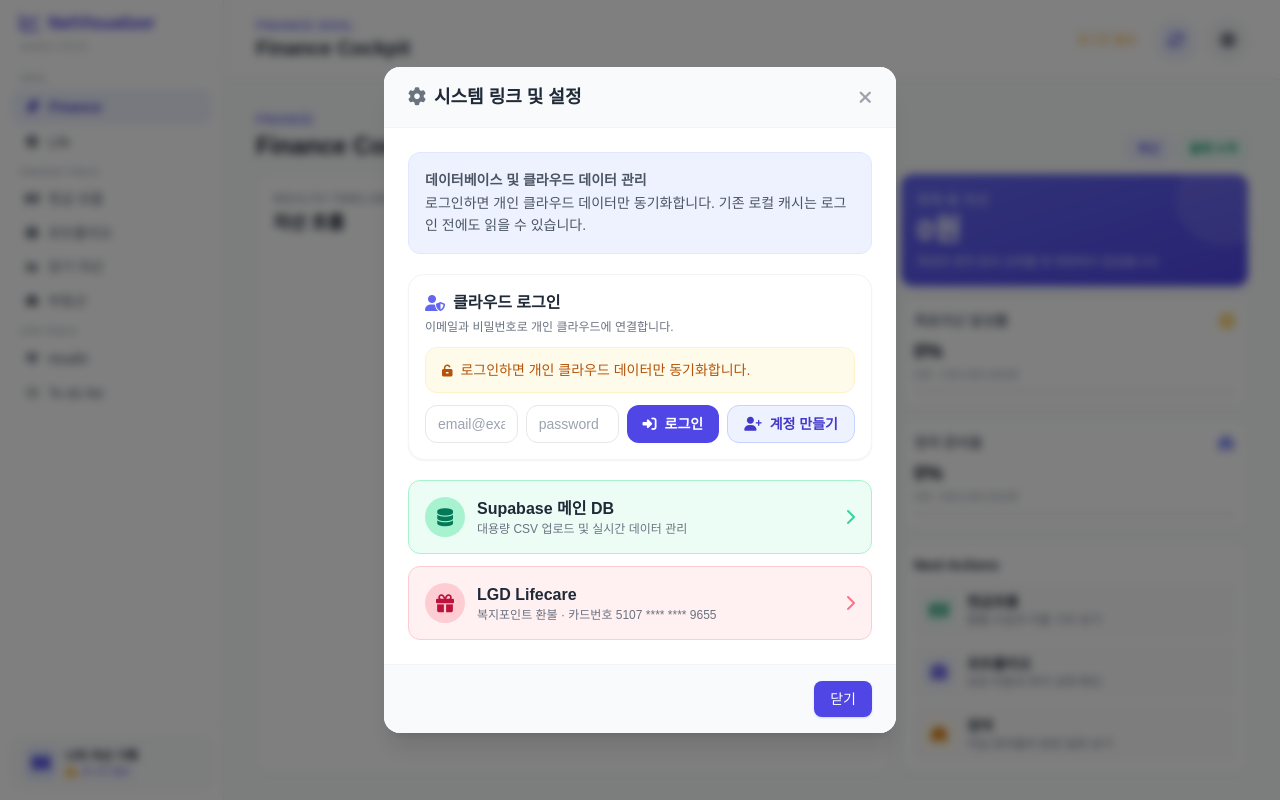
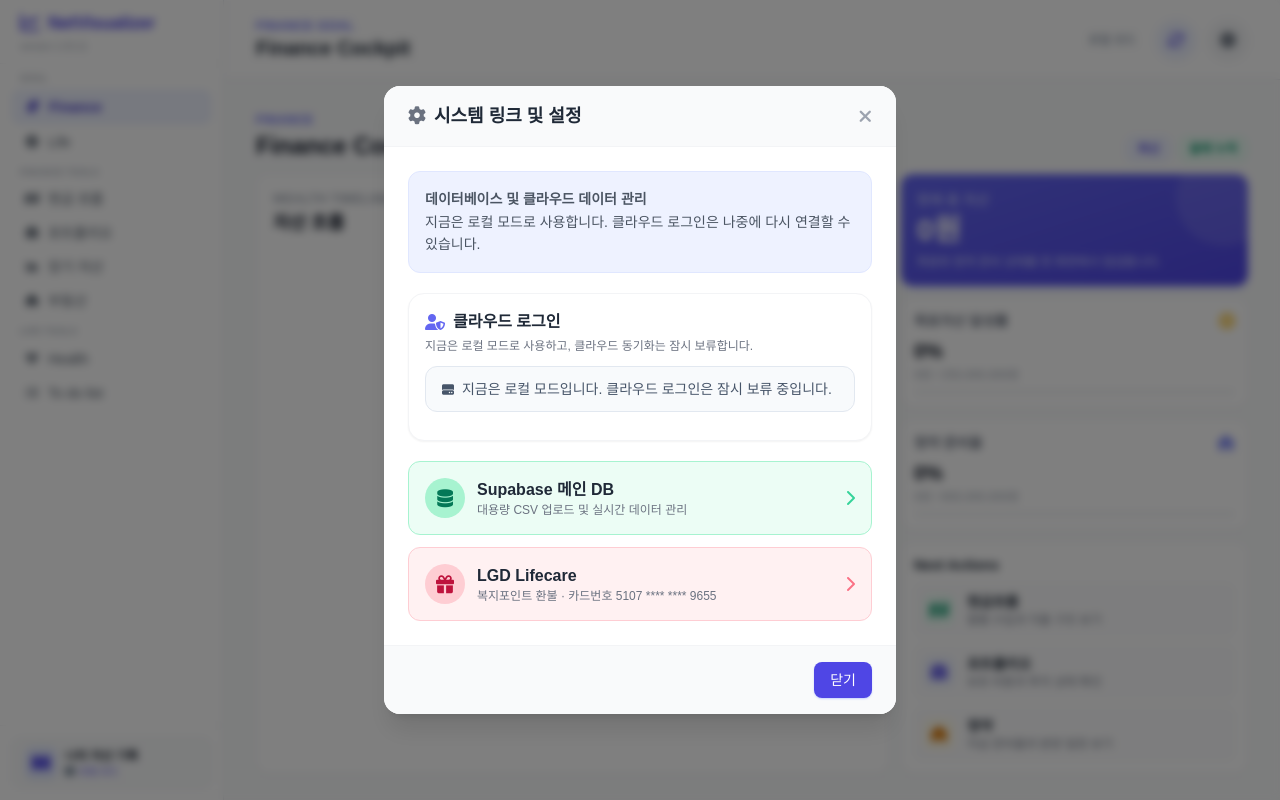
Before and after one commit to ksg0694-ops/NetVisualizer, a website: page index.html in a window 1280 px wide. Both pictures are taken after a click on the button 1228 px from the left and 39 px from the top of the page. Drawn offline with nearby package versions, Linux system fonts and the light colour scheme; a web font is replaced by a local one.

Commit message:
Pause cloud auth for local mode

```diff
--- a/index.html
+++ b/index.html
@@ -28,7 +28,7 @@
     <link rel="stylesheet" href="https://unpkg.com/leaflet@1.9.4/dist/leaflet.css" integrity="sha256-p4NxAoJBhIIN+hmNHrzRCf9tD/miZyoHS5obTRR9BMY=" crossorigin=""/>
     <script src="https://unpkg.com/leaflet@1.9.4/dist/leaflet.js" integrity="sha256-20nQCchB9co0qIjJZRGuk2/Z9VM+kNiyxNV1lvTlZBo=" crossorigin=""></script>
     <!-- Feature modules -->
-    <script src="./js/features/appCore.js?v=20260713-password-auth"></script>
+    <script src="./js/features/appCore.js?v=20260713-local-mode"></script>
     <script src="./js/features/assetTrend.js"></script>
     <script src="./js/features/quantEngine.js?v=20260708-auth-cloud"></script>
     <script src="./js/features/realEstate.js?v=20260621-dsr-target-summary"></script>
@@ -1611,7 +1611,7 @@
             <div class="p-6 overflow-y-auto space-y-5">
                 <div class="text-sm text-gray-600 bg-indigo-50 p-4 rounded-xl border border-indigo-100 leading-relaxed">
                     <strong>데이터베이스 및 클라우드 데이터 관리</strong><br>
-                    로그인하면 개인 클라우드 데이터만 동기화합니다. 기존 로컬 캐시는 로그인 전에도 읽을 수 있습니다.
+                    지금은 로컬 모드로 사용합니다. 클라우드 로그인은 나중에 다시 연결할 수 있습니다.
                 </div>
 
                 <div class="rounded-2xl border border-gray-100 bg-white p-4 shadow-sm space-y-3">
@@ -1621,11 +1621,11 @@
                                 <i class="fas fa-user-shield text-indigo-500"></i>
                                 클라우드 로그인
                             </h4>
-                            <p class="text-xs text-gray-500 mt-1">이메일과 비밀번호로 개인 클라우드에 연결합니다.</p>
+                            <p class="text-xs text-gray-500 mt-1">지금은 로컬 모드로 사용하고, 클라우드 동기화는 잠시 보류합니다.</p>
                         </div>
                     </div>
                     <div id="auth-status" class="rounded-xl border border-amber-100 bg-amber-50 px-4 py-3 text-sm text-amber-700">
-                        <i class="fas fa-unlock-keyhole text-xs mr-1"></i> 로그인하면 개인 클라우드 데이터만 동기화합니다.
+                        <i class="fas fa-hard-drive text-xs mr-1"></i> 지금은 로컬 모드입니다. 클라우드 로그인은 잠시 보류 중입니다.
                     </div>
                     <div class="grid grid-cols-1 sm:grid-cols-[1fr_1fr_auto_auto] gap-2">
                         <input id="auth-email" type="email" autocomplete="email" placeholder="email@example.com" class="min-w-0 rounded-xl border border-gray-200 px-3 py-2 text-sm outline-none focus:ring-2 focus:ring-indigo-500">
--- a/js/features/appCore.js
+++ b/js/features/appCore.js
@@ -86,6 +86,7 @@
     let txImportSourceMeta = null;
     let txImportAuditRuns = [];
     const AUTH_REQUIRED_FOR_REMOTE = true;
+    const CLOUD_AUTH_PAUSED = true;
     let authSession = null;
     let authUser = null;
     let authReady = false;
@@ -515,6 +516,11 @@
     }
 
     function requireSupabaseSession() {
+        if (CLOUD_AUTH_PAUSED) {
+            const error = new Error('클라우드 로그인은 잠시 보류 중입니다. 로컬 모드로 계속 사용할 수 있습니다.');
+            error.code = 'AUTH_PAUSED';
+            throw error;
+        }
         if (!AUTH_REQUIRED_FOR_REMOTE) return authSession;
         if (!isSignedIn()) {
             const error = new Error('로그인 후 클라우드 동기화를 사용할 수 있습니다.');
@@ -541,6 +547,20 @@
         const signOutBtn = document.getElementById('btn-auth-sign-out');
         const sidebarSync = document.getElementById('sidebar-sync-status');
         const syncStatus = document.getElementById('sync-status');
+
+        if (CLOUD_AUTH_PAUSED) {
+            if (statusEl) {
+                statusEl.className = 'rounded-xl border border-slate-200 bg-slate-50 px-4 py-3 text-sm text-slate-600';
+                statusEl.innerHTML = '<i class="fas fa-hard-drive text-xs mr-1"></i> 지금은 로컬 모드입니다. 클라우드 로그인은 잠시 보류 중입니다.';
+            }
+            [emailEl, passwordEl, passwordSignInBtn, passwordSignUpBtn, signOutBtn].forEach((el) => el?.classList.add('hidden'));
+            if (sidebarSync) sidebarSync.innerHTML = `<i class="fas fa-hard-drive text-[10px] text-slate-500"></i> 로컬 모드`;
+            if (syncStatus) {
+                syncStatus.textContent = '로컬 모드';
+                syncStatus.className = "hidden md:inline-block text-xs text-slate-500 font-medium mr-2 max-w-[150px] truncate";
+            }
+            return;
+        }
 
         if (statusEl) {
             statusEl.className = signedIn
@@ -611,6 +631,12 @@
     }
 
     async function initAuth() {
+        if (CLOUD_AUTH_PAUSED) {
+            setAuthSession(null);
+            authReady = true;
+            return;
+        }
+
         try {
             const client = getSupabaseClient();
             const { data, error } = await client.auth.getSession();
@@ -1265,6 +1291,17 @@
 
         const hasCache = isAutoSync ? loadCachedData() : false;
 
+        if (CLOUD_AUTH_PAUSED) {
+            if (!hasCache) renderSections({ dashboard: true, portfolio: true, addons: true });
+            if(syncStatus) {
+                syncStatus.textContent = '로컬 모드';
+                syncStatus.className = "hidden md:inline-block text-xs text-slate-500 font-medium mr-2 max-w-[150px] truncate";
+            }
+            if(sidebarSync) sidebarSync.innerHTML = `<i class="fas fa-hard-drive text-[10px] text-slate-500"></i> 로컬 모드`;
+            if(!isAutoSync) showToast('지금은 로컬 모드입니다. 클라우드 동기화는 나중에 다시 연결할 수 있습니다.', 'info', 3500);
+            return;
+        }
+
         if (AUTH_REQUIRED_FOR_REMOTE && !isSignedIn()) {
             if (!hasCache) renderSections({ dashboard: true, portfolio: true, addons: true });
             if(syncStatus) {
--- a/sw.js
+++ b/sw.js
@@ -1,4 +1,4 @@
-const CACHE_NAME = 'smartbook-v2-app-cache-v102';
+const CACHE_NAME = 'smartbook-v2-app-cache-v103';
 const urlsToCache = [
   './',
   './index.html',
```
